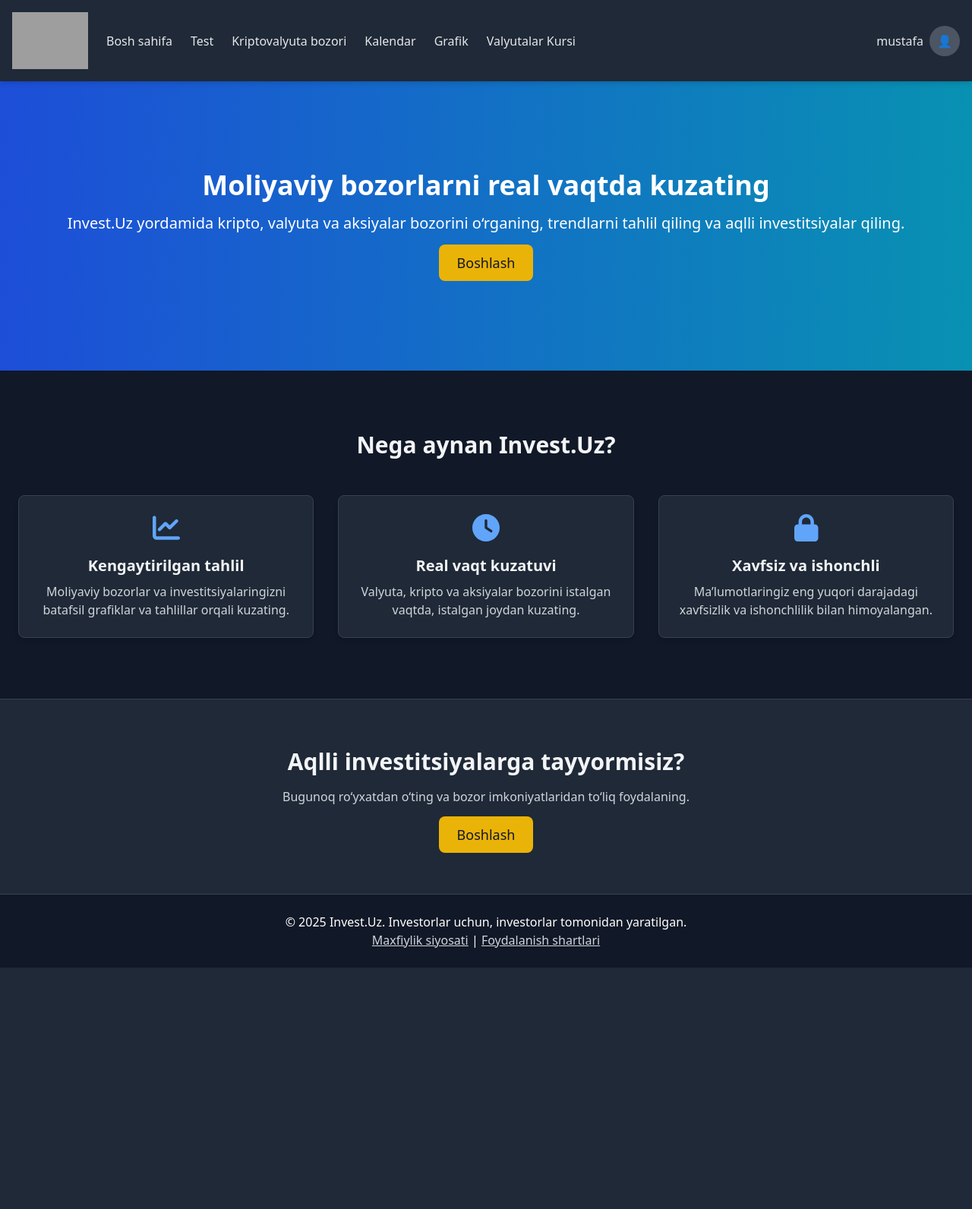
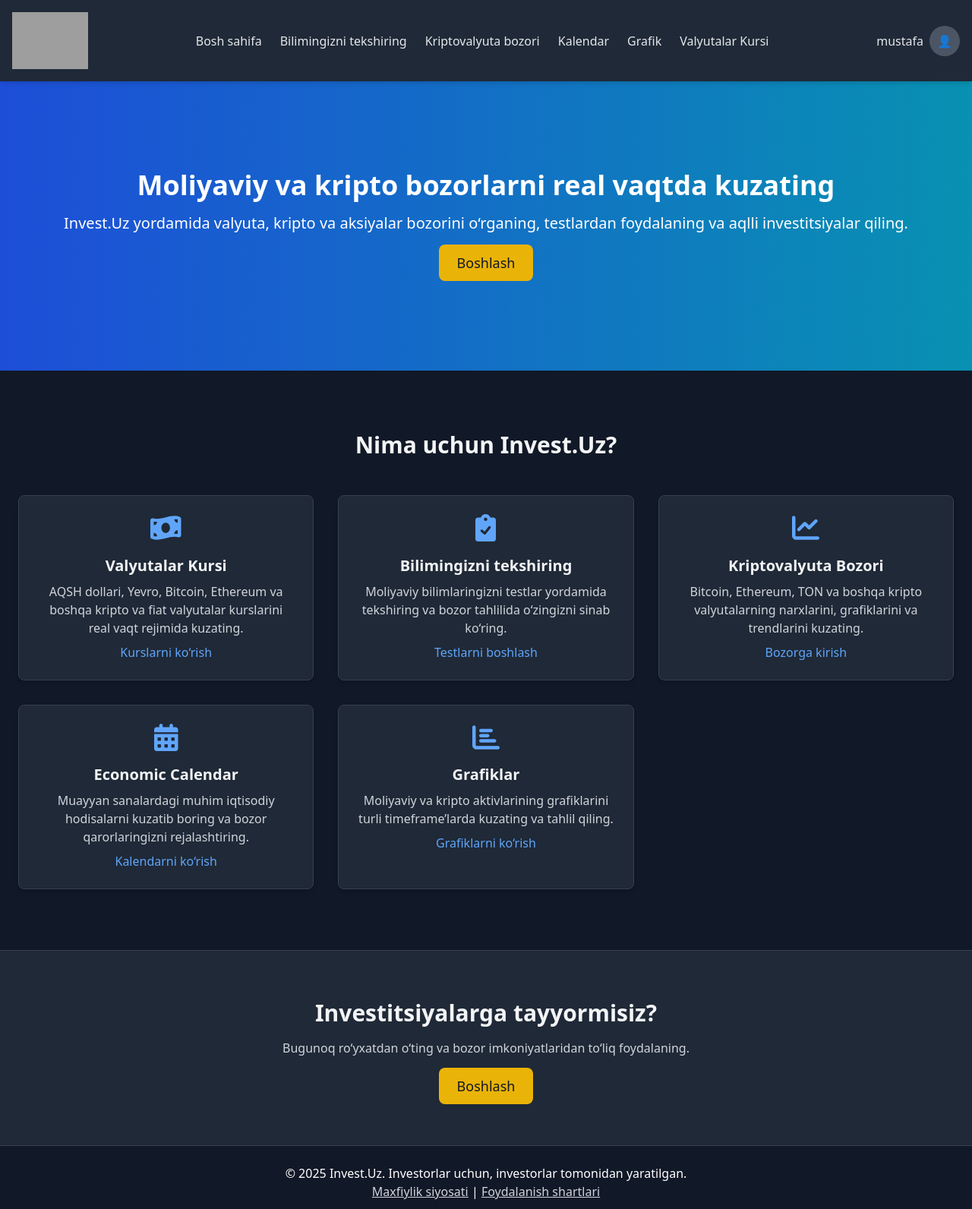
Before and after one commit to Salohiddin08/Invest.Uz, a Django app: page / in a window 1280 px wide. Shown: the top 1592 px of the page at 76% size. Before the commit the page ends 1274 px from the top, so only its background shows below. Run offline with Django 5.2, Linux system fonts and the light colour scheme; a user stored in the database is signed in; data comes from the database, SQL or seed files in the repository; data that the repository does not hold is empty; some libraries are stand-ins or nearby versions; grey boxes are pictures that could not be loaded.

Commit message:
added useful things

```diff
--- a/core/templates/landingpage.html
+++ b/core/templates/landingpage.html
@@ -4,10 +4,9 @@
 <head>
     <meta charset="UTF-8">
     <meta name="viewport" content="width=device-width, initial-scale=1.0">
-    <title>Invest.Uz | Real vaqtda moliya bozorini kuzating</title>
+    <title>Invest.Uz | Real vaqtda moliya va kripto bozorini kuzating</title>
     <script src="https://cdn.tailwindcss.com"></script>
     <link rel="icon" href="https://i.postimg.cc/QMTnqFgd/photo-2025-10-03-17-13-19.jpg" type="image/png">
-
 </head>
 
 <body class="bg-gray-900 text-gray-200 transition-colors duration-300 flex flex-col min-h-screen">
@@ -16,17 +15,16 @@
     <header class="bg-gray-800 shadow-md fixed top-0 left-0 w-full z-50">
         <div class="max-w-7xl mx-auto flex items-center justify-between p-4">
             <!-- Logo -->
-
+            <h1 class="text-2xl font-bold text-blue-400">
+                <img src="https://i.postimg.cc/QMTnqFgd/photo-2025-10-03-17-13-19.jpg"
+                     alt="Invest.Uz Logo"
+                     style="width:100px; height:auto;">
+            </h1>
 
             <!-- Navigation -->
             <nav class="hidden md:flex space-x-6 items-center">
-                <h1 class="text-2xl font-bold text-blue-400">
-                <img src="https://i.postimg.cc/QMTnqFgd/photo-2025-10-03-17-13-19.jpg"
-                     alt="Invest.Uz Logo"
-                     style="width:100px; height:auto;">
-                </h1>
                 <a href="{% url 'landingpage' %}" class="hover:text-blue-300">Bosh sahifa</a>
-                <a href="{% url 'strategyoverview' %}" class="hover:text-blue-300">Test</a>
+                <a href="{% url 'strategyoverview' %}" class="hover:text-blue-300">Bilimingizni tekshiring</a>
                 <a href="{% url 'performanceanalytics' %}" class="hover:text-blue-300">Kriptovalyuta bozori</a>
                 <a href="{% url 'calendar___' %}" class="hover:text-blue-300">Kalendar</a>
                 <a href="{% url 'chart' %}" class="hover:text-blue-300">Grafik</a>
@@ -37,10 +35,7 @@
             <div class="flex items-center space-x-4">
                 {% if request.user.is_authenticated %}
                 <div class="relative flex items-center space-x-2">
-                    <!-- Foydalanuvchi username -->
                     <span class="text-gray-200 font-medium">{{ request.user.username }}</span>
-
-                    <!-- Avatar tugmasi -->
                     <button id="profileBtn" aria-label="Profil menyusini ochish">
                         {% if request.user.profile.profile_image %}
                         <img src="{{ request.user.profile.profile_image.url }}" alt="Profil rasmi"
@@ -49,8 +44,6 @@
                         <div class="w-10 h-10 bg-gray-600 rounded-full flex items-center justify-center">👤</div>
                         {% endif %}
                     </button>
-
-                    <!-- Dropdown menu -->
                     <div id="profileMenu" class="hidden absolute right-0 mt-2 w-48 bg-gray-800 shadow-lg rounded-lg border border-gray-700">
                         <a href="{% url 'profile_details' %}" class="block px-4 py-2 hover:bg-gray-700">Profil</a>
                         <a href="{% url 'strategyoverview' %}" class="block px-4 py-2 hover:bg-gray-700">Testlarim</a>
@@ -67,38 +60,64 @@
 
     <!-- Hero Section -->
     <section class="bg-gradient-to-r from-blue-700 to-cyan-600 text-white text-center py-32 mt-24">
-        <h1 class="text-4xl font-bold mb-4">Moliyaviy bozorlarni real vaqtda kuzating</h1>
-        <p class="text-xl mb-6">Invest.Uz yordamida kripto, valyuta va aksiyalar bozorini o‘rganing, trendlarni tahlil qiling va aqlli investitsiyalar qiling.</p>
-        <a href="{% url 'signup' %}" class="bg-yellow-500 hover:bg-yellow-400 text-gray-900 px-6 py-3 rounded-lg text-lg">Boshlash</a>
+        <h1 class="text-4xl font-bold mb-4">Moliyaviy va kripto bozorlarni real vaqtda kuzating</h1>
+        <p class="text-xl mb-6">Invest.Uz yordamida valyuta, kripto va aksiyalar bozorini o‘rganing, testlardan foydalaning va aqlli investitsiyalar qiling.</p>
+        <a href="{% url 'landingpage' %}" class="bg-yellow-500 hover:bg-yellow-400 text-gray-900 px-6 py-3 rounded-lg text-lg">Boshlash</a>
     </section>
 
     <!-- Features Section -->
     <section class="py-20 px-6 max-w-7xl mx-auto">
-        <h2 class="text-3xl font-bold text-center mb-12 text-gray-100">Nega aynan Invest.Uz?</h2>
+        <h2 class="text-3xl font-bold text-center mb-12 text-gray-100">Nima uchun Invest.Uz?</h2>
         <div class="grid md:grid-cols-3 gap-8">
+
+            <!-- Kurslar -->
+            <div class="bg-gray-800 shadow-md rounded-lg p-6 text-center hover:shadow-xl transition border border-gray-700">
+                <i class="fas fa-money-bill-wave text-4xl text-blue-400 mb-4"></i>
+                <h3 class="text-xl font-semibold mb-2 text-gray-100">Valyutalar Kursi</h3>
+                <p class="text-gray-300">AQSH dollari, Yevro, Bitcoin, Ethereum va boshqa kripto va fiat valyutalar kurslarini real vaqt rejimida kuzating.</p>
+                <a href="{% url 'currency' %}" class="text-blue-400 hover:underline mt-2 inline-block">Kurslarni ko‘rish</a>
+            </div>
+
+            <!-- Testlar -->
+            <div class="bg-gray-800 shadow-md rounded-lg p-6 text-center hover:shadow-xl transition border border-gray-700">
+                <i class="fas fa-clipboard-check text-4xl text-blue-400 mb-4"></i>
+                <h3 class="text-xl font-semibold mb-2 text-gray-100">Bilimingizni tekshiring</h3>
+                <p class="text-gray-300">Moliyaviy bilimlaringizni testlar yordamida tekshiring va bozor tahlilida o‘zingizni sinab ko‘ring.</p>
+                <a href="{% url 'strategyoverview' %}" class="text-blue-400 hover:underline mt-2 inline-block">Testlarni boshlash</a>
+            </div>
+
+            <!-- Kripto bozor -->
             <div class="bg-gray-800 shadow-md rounded-lg p-6 text-center hover:shadow-xl transition border border-gray-700">
                 <i class="fas fa-chart-line text-4xl text-blue-400 mb-4"></i>
-                <h3 class="text-xl font-semibold mb-2 text-gray-100">Kengaytirilgan tahlil</h3>
-                <p class="text-gray-300">Moliyaviy bozorlar va investitsiyalaringizni batafsil grafiklar va tahlillar orqali kuzating.</p>
+                <h3 class="text-xl font-semibold mb-2 text-gray-100">Kriptovalyuta Bozori</h3>
+                <p class="text-gray-300">Bitcoin, Ethereum, TON va boshqa kripto valyutalarning narxlarini, grafiklarini va trendlarini kuzating.</p>
+                <a href="{% url 'performanceanalytics' %}" class="text-blue-400 hover:underline mt-2 inline-block">Bozorga kirish</a>
             </div>
+
+            <!-- Kalendar -->
             <div class="bg-gray-800 shadow-md rounded-lg p-6 text-center hover:shadow-xl transition border border-gray-700">
-                <i class="fas fa-clock text-4xl text-blue-400 mb-4"></i>
-                <h3 class="text-xl font-semibold mb-2 text-gray-100">Real vaqt kuzatuvi</h3>
-                <p class="text-gray-300">Valyuta, kripto va aksiyalar bozorini istalgan vaqtda, istalgan joydan kuzating.</p>
+                <i class="fas fa-calendar-alt text-4xl text-blue-400 mb-4"></i>
+                <h3 class="text-xl font-semibold mb-2 text-gray-100">Economic Calendar</h3>
+                <p class="text-gray-300">Muayyan sanalardagi muhim iqtisodiy hodisalarni kuzatib boring va bozor qarorlaringizni rejalashtiring.</p>
+                <a href="{% url 'calendar___' %}" class="text-blue-400 hover:underline mt-2 inline-block">Kalendarni ko‘rish</a>
             </div>
+
+            <!-- Grafik -->
             <div class="bg-gray-800 shadow-md rounded-lg p-6 text-center hover:shadow-xl transition border border-gray-700">
-                <i class="fas fa-lock text-4xl text-blue-400 mb-4"></i>
-                <h3 class="text-xl font-semibold mb-2 text-gray-100">Xavfsiz va ishonchli</h3>
-                <p class="text-gray-300">Ma’lumotlaringiz eng yuqori darajadagi xavfsizlik va ishonchlilik bilan himoyalangan.</p>
+                <i class="fas fa-chart-bar text-4xl text-blue-400 mb-4"></i>
+                <h3 class="text-xl font-semibold mb-2 text-gray-100">Grafiklar</h3>
+                <p class="text-gray-300">Moliyaviy va kripto aktivlarining grafiklarini turli timeframe’larda kuzating va tahlil qiling.</p>
+                <a href="{% url 'chart' %}" class="text-blue-400 hover:underline mt-2 inline-block">Grafiklarni ko‘rish</a>
             </div>
+
         </div>
     </section>
 
     <!-- Call to Action -->
     <section class="bg-gray-800 text-white text-center py-16 border-t border-gray-700">
-        <h2 class="text-3xl font-bold mb-4 text-gray-100">Aqlli investitsiyalarga tayyormisiz?</h2>
+        <h2 class="text-3xl font-bold mb-4 text-gray-100">Investitsiyalarga tayyormisiz?</h2>
         <p class="mb-6 text-gray-300">Bugunoq ro‘yxatdan o‘ting va bozor imkoniyatlaridan to‘liq foydalaning.</p>
-        <a href="{% url 'signup' %}" class="bg-yellow-500 hover:bg-yellow-400 text-gray-900 px-6 py-3 rounded-lg text-lg">Boshlash</a>
+        <a href="{% url 'landingpage' %}" class="bg-yellow-500 hover:bg-yellow-400 text-gray-900 px-6 py-3 rounded-lg text-lg">Boshlash</a>
     </section>
 
     <!-- Footer -->
@@ -126,5 +145,4 @@
         });
     </script>
 </body>
-
 </html>
```
